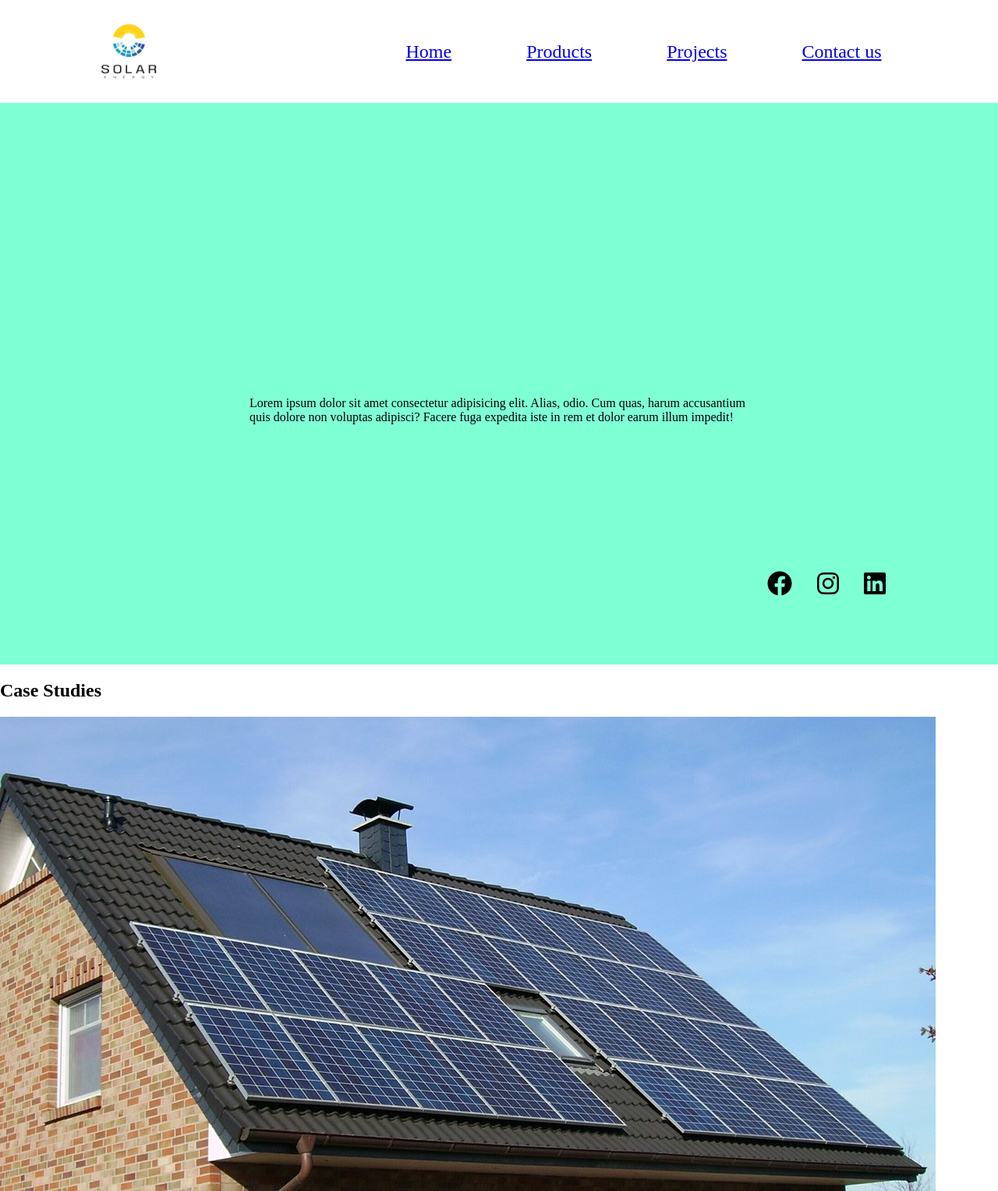
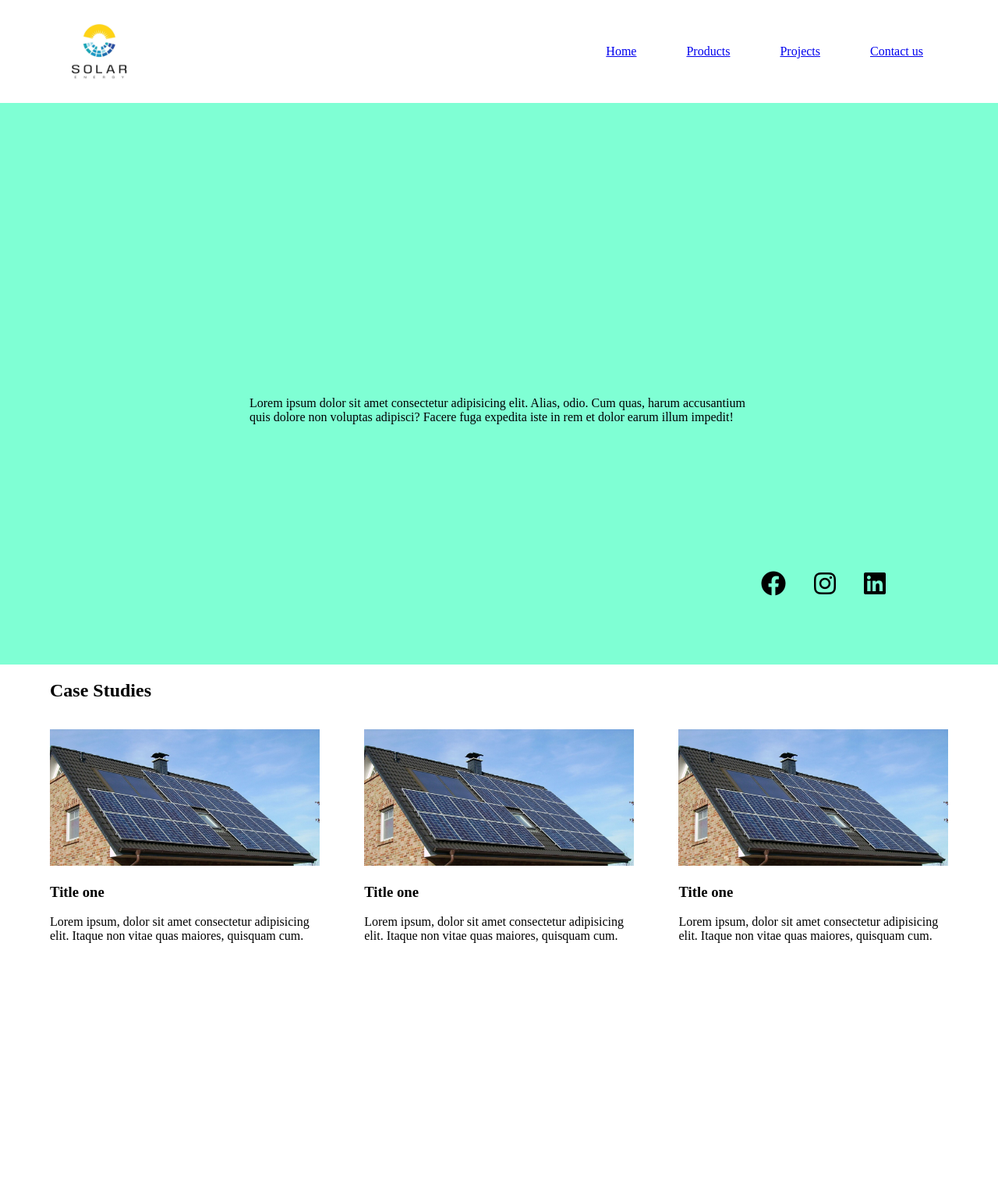
Before and after one commit to kawaMANMI/Hero-Banner, a plain HTML site: page index.html in a window 1280 px wide. Shown: the top 1527 px of the page at 78% size. After the commit the page ends 1245 px from the top, so only its background shows below. Drawn offline with Linux system fonts and the light colour scheme.

Commit message:
Update style.css

```diff
--- a/style.css
+++ b/style.css
@@ -3,8 +3,46 @@ body {
     padding: 0;
 }
 
+.container {
+    width: 90%;
+    margin: 0 auto;
+}
+
+
+header {
+    width: 100%;
+    float: left;
+    display: flex;
+    flex-direction: row;
+    justify-content: space-between;
+    align-content: center;
+}
+
+#logo {
+    width: 10vw;
+    float: left;
+}
+
+header img {
+    width: 10vw;
+}
+
+ul.nav {
+    list-style: none;
+    display: flex;
+    align-self: center;
+    /* margin: 20px auto; */
+}
+
+ul.nav li {
+    padding: 0 2em;
+    font-size: 1em;
+}
+
 .main-container {
+    width: 100%;
     height: 90vh;
+    float: left;
     background-color: aquamarine;
     position: relative;
 
@@ -29,37 +67,24 @@ body {
 }
 
 
-header {
+.case-studies {
+    width: 100%;
+    margin: 20px auto;
     display: flex;
     flex-direction: row;
-    justify-content: space-around;
-    align-content: center;
+    justify-content: space-between;
+    gap: 1em;
+    flex-wrap: wrap;
 }
 
-header img {
-    width: 10vw;
+.case-box {
+    width: 30%;
+    float: left;
+}
+.case-box img {
+    width: 100%;
 }
 
-ul {
-    list-style: none;
-    display: flex;
-    align-self: center;
-
+.case-heading {
+    flex-basis: 100%;
 }
-
-ul li {
-    padding: 0 2em;
-    font-size: 1.5em;
-}
-
-.case-studies-images img {
-    width: 25%;
-}
-
-.case-studies-images {
-    display: flex;
-    flex-direction: row;
-    justify-content: space-around;
-    align-content: center;
-}
-}
```
